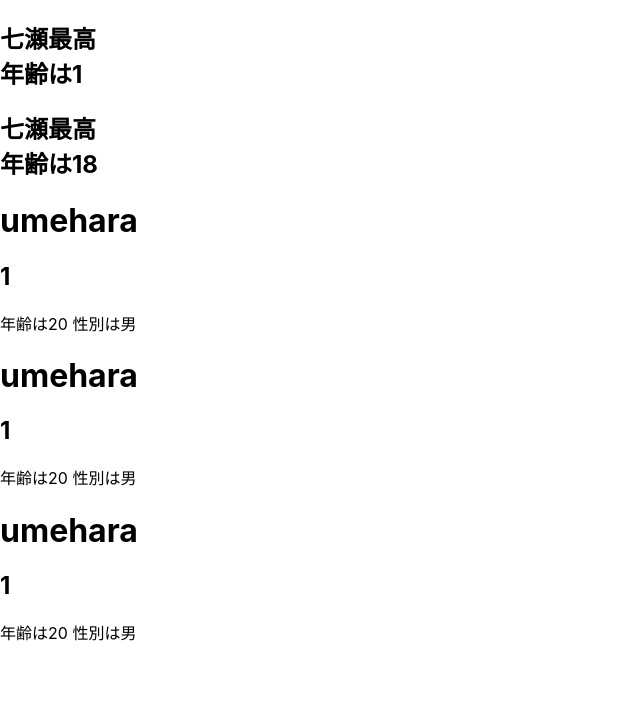
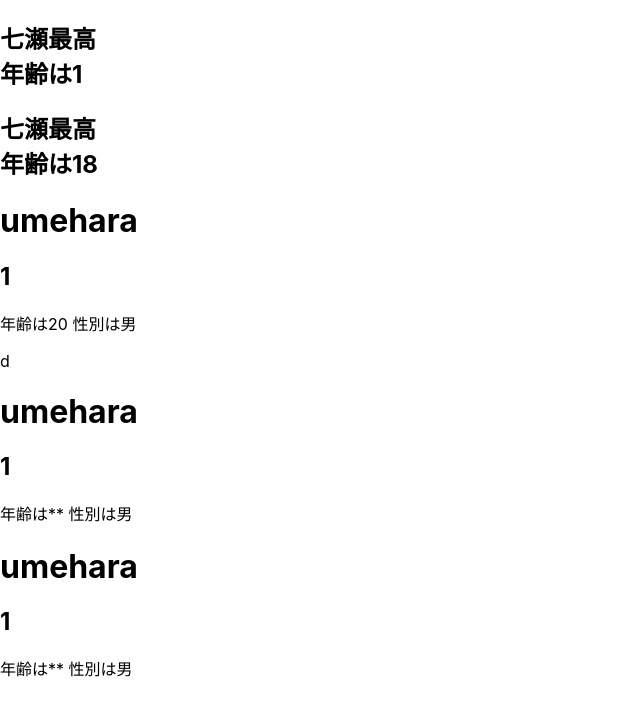
Before and after one commit to umehara-ryo/react-client, a React (Create React App) app: page / in a window 1280 px wide. Shown: the top 716 px of the page, without its empty margins (0-640 px from the left). Built offline with nearby package versions, Linux system fonts and the light colour scheme.

Commit message:
reactプロジェクト 1.useState 2.useEffect

```diff
--- a/package.json
+++ b/package.json
@@ -10,6 +10,7 @@
     "@types/node": "^16.18.40",
     "@types/react": "^18.2.20",
     "@types/react-dom": "^18.2.7",
+    "axios": "^1.4.0",
     "react": "^18.2.0",
     "react-dom": "^18.2.0",
     "react-scripts": "5.0.1",
--- a/src/index.tsx
+++ b/src/index.tsx
@@ -6,6 +6,7 @@ import reportWebVitals from './reportWebVitals';
 import Hello from "./pages/Hello";
 import P1 from "./pages/P1";
 import P2 from "./pages/P2";
+import P3 from "./pages/P3";
 
 const stu1 = {id : 1,name : "umehara", sex : "男",age : 20};
 const stu2 = {id : 1,name : "umehara", sex : "男",age : 20};
@@ -18,8 +19,9 @@ root.render(
   <React.StrictMode>
       <Hello msg={"七瀬最高"} age={1}/>
       <Hello msg={"七瀬最高"}/>
-      <P1 student={stu1}></P1>
-      <P2　students={students}></P2>
+      <P1 student={stu1}></P1>d
+      <P2　students={students} hideAge={true}></P2>
+
   </React.StrictMode>
 );
 
--- a/src/pages/P1.tsx
+++ b/src/pages/P1.tsx
@@ -1,18 +1,24 @@
 import Student from "../model/Student";
 
-export default function P1({student}: { student: Student }) {
+export default function P1({student,hideAge = false}: { student: Student ,hideAge ?: boolean}) {
 
     function handleClick(e: React.MouseEvent) {
         alert("七瀬最高");
         console.log(e);
 
     }
+    let ageFragment;
+    if(hideAge){
+        ageFragment = "**";
+    }else {
+        ageFragment = student.age;
+    }
 
     return (
         <div>
             <h1 onClick={handleClick}>{student.name}</h1>
             <h2>{student.id}</h2>
-            <p>年齢は{student.age} 性別は{student.sex}
+                <p>年齢は{ageFragment} 性別は{student.sex}
             </p>
         </div>
     )
--- a/src/pages/P2.tsx
+++ b/src/pages/P2.tsx
@@ -2,15 +2,16 @@ import React from "react";
 import Student from "../model/Student";
 import P1 from "./P1";
 
-export default function P2({students} : {students : Student[]}) {
+export default function P2({students, hideAge = false}: { students: Student[], hideAge ?: boolean }) {
 
-   // const array = [1, 2, 3];
+    // const array = [1, 2, 3];
 
 
-   // const map = array.map(e => <p key={e}>{e}</p>);
+    // const map = array.map(e => <p key={e}>{e}</p>);
 
     //return <React.Fragment>{map}</React.Fragment>;
-const map = students.map(s => <P1 student={s} key={s.id}></P1>);
+
+    const map = students.map(s => <P1 student={s} key={s.id} hideAge={hideAge}></P1>);
 
 
     return <>{map}</>;
--- /dev/null
+++ b/src/pages/P3.tsx
@@ -0,0 +1,14 @@
+import axios from "axios";
+
+
+export default function P3() {
+
+    async function getEmployee() {
+        const resp = await axios.get("http://localhost:8080/admin/employee/2");
+        console.log(resp);
+
+    }
+
+    getEmployee();
+    return null;
+}
```
Also changed, not shown: src/pages/P4.tsx (added, +21 -0 lines), src/pages/P5.tsx (added, +30 -0 lines), 1 other file (tests, documents, lock files or other folders).
